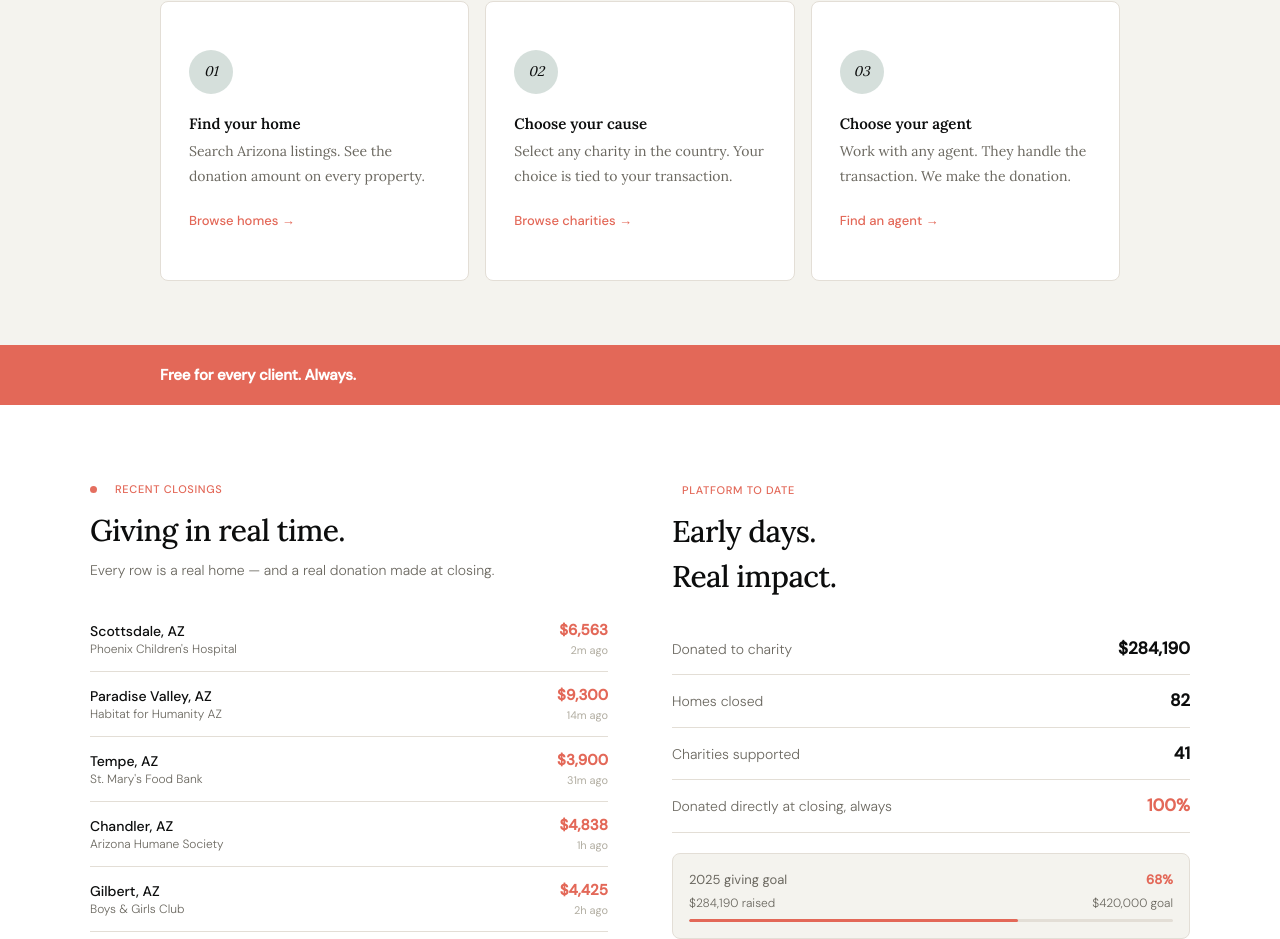
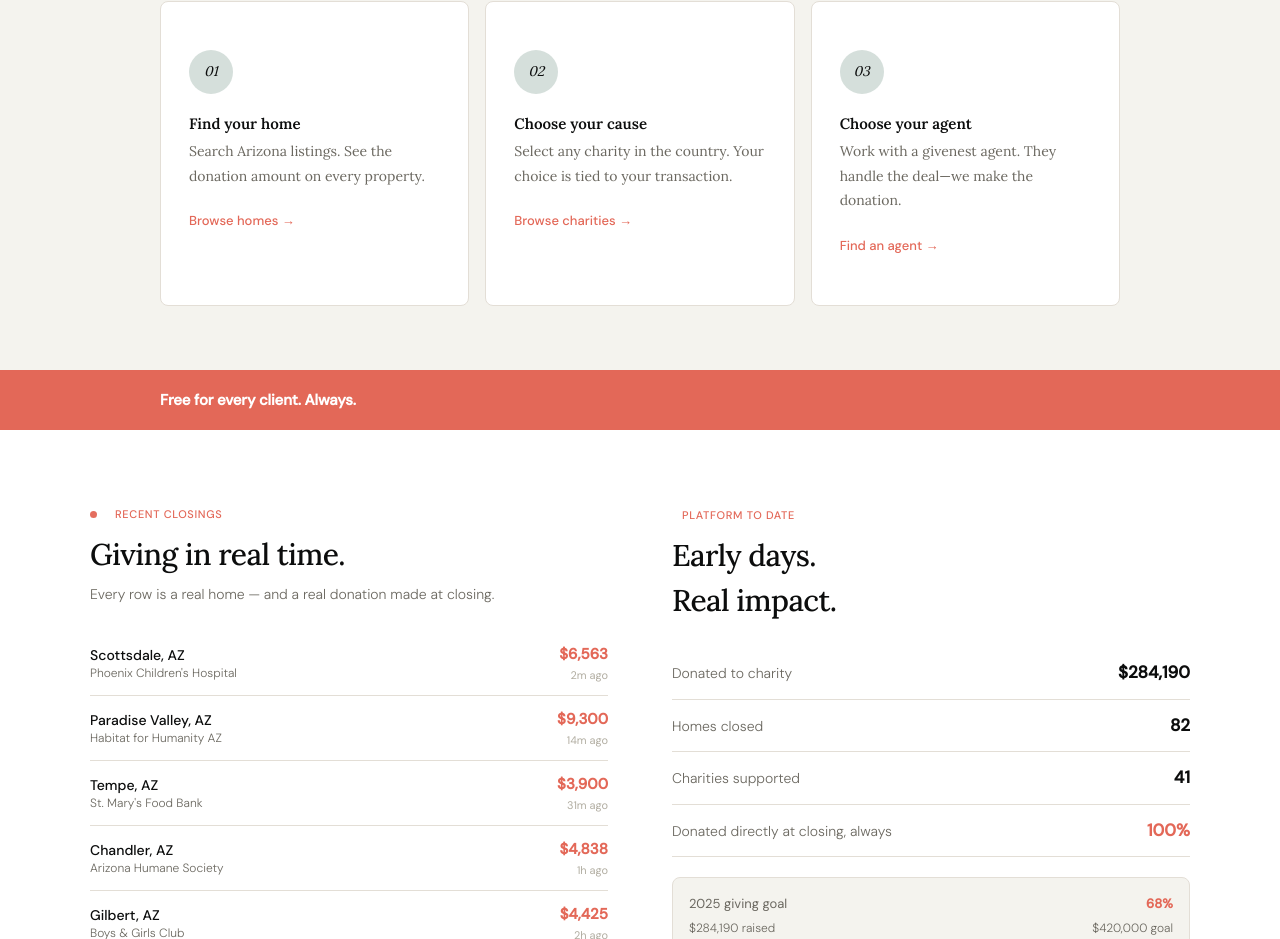
Before and after one commit to dtess85/givenest, a Next.js app: page / in a window 1280 px wide. Shown: the part 914-1853 px from the top of the page. Built offline with nearby package versions, Linux system fonts and the light colour scheme.

Commit message:
Update step 3 agent description

```diff
--- a/components/home/HowItWorks.tsx
+++ b/components/home/HowItWorks.tsx
@@ -14,7 +14,7 @@ const steps = [
   {
     number: "03",
     title: "Choose your agent",
-    desc: "Work with any agent. They handle the transaction. We make the donation.",
+    desc: "Work with a givenest agent. They handle the deal—we make the donation.",
     link: { label: "Find an agent", href: "/agents" },
   },
 ];
```
